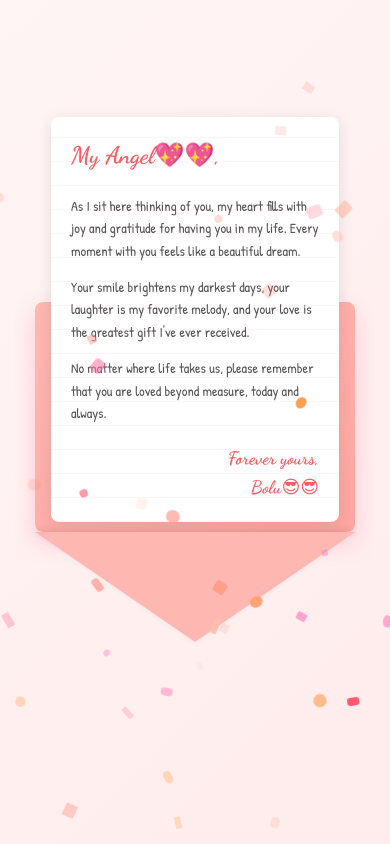
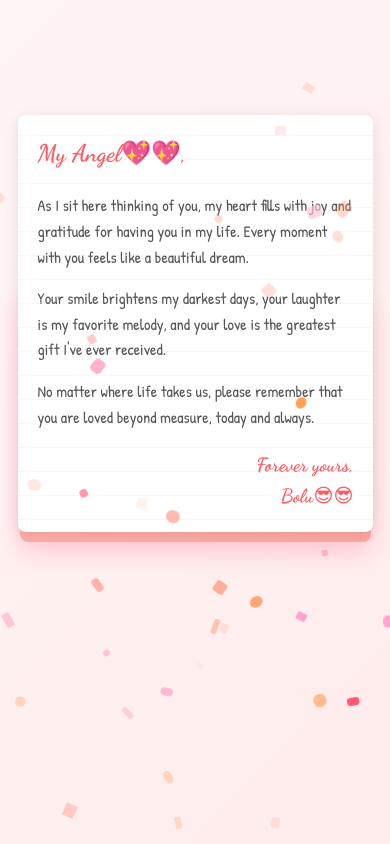
Before and after one commit to BoluOladipo/Letter_A, a plain HTML site: page index.html in a window 390 px wide. Both pictures are taken after a click on the element 195 px from the left and 422 px from the top of the page. Shown: the top 844 px of the page. Drawn offline with Linux system fonts and the light colour scheme.

Commit message:
Update index.html

```diff
--- a/index.html
+++ b/index.html
@@ -4,40 +4,33 @@
   <meta charset="UTF-8" />
   <meta name="viewport" content="width=device-width, initial-scale=1.0" />
   <title>Lovely Envelope</title>
-  <link href="https://fonts.googleapis.com/css2?family=Dancing+Script:wght@700&family=Patrick+Hand&display=swap" rel="stylesheet" />
+  <link href="https://fonts.googleapis.com/css2?family=Dancing+Script:wght@700&family=Patrick+Hand&display=swap" rel="stylesheet">
   <style>
     :root {
-      --vh: 100%;
+      --vh: 100vh;
     }
 
-    html, body {
-      margin: 0;
-      padding: 0;
-      height: 100%;
-      font-family: 'Patrick Hand', cursive;
-      background: linear-gradient(135deg, #fff5f5 0%, #ffecec 100%);
+    body {
       display: flex;
       justify-content: center;
       align-items: center;
-      overflow: auto;
-    }
-
-    body {
       height: calc(var(--vh, 1vh) * 100);
+      margin: 0;
+      background: linear-gradient(135deg, #fff5f5 0%, #ffecec 100%);
+      font-family: 'Patrick Hand', cursive;
     }
 
     .container {
       width: 90vw;
-      max-width: 320px;
+      max-width: 400px;
       perspective: 1000px;
-      margin: 20px;
+      position: relative;
     }
 
     .envelope {
+      width: 100%;
+      padding-top: 68%; /* Maintain aspect ratio */
       position: relative;
-      width: 100%;
-      height: 220px;
-      cursor: pointer;
       transform-style: preserve-3d;
       transition: transform 0.6s cubic-bezier(0.25, 1, 0.5, 1);
     }
@@ -51,30 +44,27 @@
       position: absolute;
       width: 100%;
       height: 100%;
+      top: 0;
+      left: 0;
       backface-visibility: hidden;
       border-radius: 8px;
+      box-shadow: 0 10px 25px rgba(255, 105, 140, 0.3);
     }
 
     .envelope-front {
-      background: linear-gradient(145deg, #ff9aa2 0%, #ff8a94 100%);
+      background: linear-gradient(145deg, #ff9aa2, #ff8a94);
       display: flex;
       justify-content: center;
       align-items: center;
-      box-shadow: 0 10px 25px rgba(255, 105, 140, 0.3);
       z-index: 2;
-      transform: rotateX(0deg);
-      text-align: center;
-      padding: 10px;
-      box-sizing: border-box;
     }
 
     .envelope-back {
-      background: linear-gradient(145deg, #ffb7b2 0%, #ffa6a1 100%);
+      background: linear-gradient(145deg, #ffb7b2, #ffa6a1);
       transform: rotateX(180deg);
       display: flex;
       justify-content: center;
       align-items: flex-end;
-      box-shadow: 0 10px 25px rgba(255, 105, 140, 0.3);
       padding-bottom: 10px;
     }
 
@@ -83,112 +73,28 @@
       top: 0;
       width: 0;
       height: 0;
-      border-left: 160px solid transparent;
-      border-right: 160px solid transparent;
-      border-top: 110px solid #ff9aa2;
+      border-left: 50% solid transparent;
+      border-right: 50% solid transparent;
+      border-top: 40% solid #ff9aa2;
+      z-index: 3;
       transform-origin: top;
       transition: all 0.6s cubic-bezier(0.25, 1, 0.5, 1);
-      z-index: 3;
-      filter: drop-shadow(0 -2px 3px rgba(0, 0, 0, 0.1));
+      filter: drop-shadow(0 -2px 3px rgba(0,0,0,0.1));
     }
 
     .envelope.open .envelope-flap {
       transform: rotateX(180deg);
-      border-top: 110px solid #ffb7b2;
-    }
-
-    .heart {
-      position: absolute;
-      font-size: 0;
-      color: #ff5a5f;
-      opacity: 0;
-      transition: all 0.8s cubic-bezier(0.18, 0.89, 0.32, 1.28);
-      z-index: 1;
-      text-shadow: 0 0 10px rgba(255, 90, 95, 0.5);
-    }
-
-    .heart.pop {
-      opacity: 1;
-      font-size: 50px;
-      transform: translateY(-120px) scale(1.5);
-    }
-
-    .letter {
-      position: absolute;
-      width: 90%;
-      max-height: 60vh;
-      background: white;
-      border-radius: 8px;
-      padding: 20px;
-      box-sizing: border-box;
-      transform: translateY(220px);
-      transition: transform 0.8s cubic-bezier(0.18, 0.89, 0.32, 1.28) 0.3s;
-      overflow-y: auto;
-      box-shadow: 0 3px 15px rgba(0, 0, 0, 0.1);
-      background-image: linear-gradient(to bottom, rgba(255, 154, 162, 0.1) 1px, transparent 1px);
-      background-size: 100% 24px;
-      background-position: 0 20px;
-    }
-
-    .envelope.open .letter {
-      transform: translateY(0);
-    }
-
-    .letter-content {
-      color: #555;
-      line-height: 1.6;
-      font-size: 16px;
-    }
-
-    .letter-content h2 {
-      font-family: 'Dancing Script', cursive;
-      color: #ff5a5f;
-      margin-top: 0;
-      font-size: 28px;
+      border-top-color: #ffb7b2;
     }
 
     .click-text {
       color: white;
-      font-size: 22px;
-      text-shadow: 1px 1px 3px rgba(0, 0, 0, 0.3);
+      font-size: 1.3rem;
+      text-shadow: 1px 1px 3px rgba(0,0,0,0.3);
+      font-family: 'Dancing Script', cursive;
+      text-align: center;
+      padding: 0 10px;
       animation: pulse 2s infinite, float 3s ease-in-out infinite;
-      font-family: 'Dancing Script', cursive;
-    }
-
-    .signature {
-      font-family: 'Dancing Script', cursive;
-      font-size: 24px;
-      margin-top: 20px;
-      color: #ff5a5f;
-      text-align: right;
-    }
-
-    .stamp {
-      position: absolute;
-      top: 15px;
-      right: 15px;
-      width: 50px;
-      height: 50px;
-      background: #ff5a5f;
-      border-radius: 50%;
-      display: flex;
-      justify-content: center;
-      align-items: center;
-      color: white;
-      font-family: 'Patrick Hand', cursive;
-      font-size: 10px;
-      transform: rotate(15deg);
-      box-shadow: 0 2px 5px rgba(0, 0, 0, 0.2);
-      opacity: 0.9;
-    }
-
-    .confetti {
-      position: absolute;
-      width: 10px;
-      height: 10px;
-      background-color: #ff5a5f;
-      opacity: 0;
-      z-index: 10;
     }
 
     @keyframes pulse {
@@ -202,32 +108,87 @@
       50% { transform: translateY(-10px); }
     }
 
-    @media (max-width: 480px) {
-      .click-text {
-        font-size: 18px;
+    .stamp {
+      position: absolute;
+      top: 15px;
+      right: 15px;
+      width: 50px;
+      height: 50px;
+      background: #ff5a5f;
+      border-radius: 50%;
+      color: white;
+      font-family: 'Patrick Hand', cursive;
+      font-size: 10px;
+      display: flex;
+      justify-content: center;
+      align-items: center;
+      transform: rotate(15deg);
+      box-shadow: 0 2px 5px rgba(0,0,0,0.2);
+      opacity: 0.9;
+    }
+
+    .letter {
+      width: 90%;
+      max-height: 60vh;
+      background: white;
+      border-radius: 8px;
+      padding: 20px;
+      overflow-y: auto;
+      box-shadow: 0 3px 15px rgba(0, 0, 0, 0.1);
+      background-image: linear-gradient(to bottom, rgba(255, 154, 162, 0.1) 1px, transparent 1px);
+      background-size: 100% 24px;
+      background-position: 0 20px;
+      transform: translateY(150%);
+      transition: transform 0.8s ease 0.3s;
+      position: absolute;
+    }
+
+    .envelope.open .letter {
+      transform: translateY(0);
+    }
+
+    .letter-content {
+      color: #555;
+      line-height: 1.6;
+      font-size: 1rem;
     }
 
     .letter-content h2 {
-        font-size: 24px;
-      }
-
-      .letter-content {
-        font-size: 14px;
+      font-family: 'Dancing Script', cursive;
+      color: #ff5a5f;
+      margin-top: 0;
+      font-size: 1.5rem;
     }
 
     .signature {
-        font-size: 18px;
+      font-family: 'Dancing Script', cursive;
+      font-size: 1.2rem;
+      margin-top: 20px;
+      color: #ff5a5f;
+      text-align: right;
     }
 
-      .stamp {
-        width: 40px;
-        height: 40px;
-        font-size: 8px;
+    .heart {
+      position: absolute;
+      font-size: 0;
+      color: #ff5a5f;
+      opacity: 0;
+      z-index: 1;
     }
 
     .heart.pop {
-        font-size: 36px;
+      opacity: 1;
+      font-size: 50px;
+      transform: translateY(-120px) scale(1.5);
     }
+
+    .confetti {
+      position: absolute;
+      width: 10px;
+      height: 10px;
+      background-color: #ff5a5f;
+      opacity: 0;
+      z-index: 10;
     }
   </style>
 </head>
@@ -265,19 +226,15 @@
         createHearts();
         createConfetti();
       } else {
-        const hearts = document.querySelectorAll('.heart:not(#heart)');
-        const confetti = document.querySelectorAll('.confetti');
-        hearts.forEach(h => h.remove());
-        confetti.forEach(c => c.remove());
+        document.querySelectorAll('.heart:not(#heart)').forEach(h => h.remove());
+        document.querySelectorAll('.confetti').forEach(c => c.remove());
       }
     });
 
     function createHearts() {
       setTimeout(() => {
         heart.classList.add('pop');
-        setTimeout(() => {
-          heart.classList.remove('pop');
-        }, 1000);
+        setTimeout(() => heart.classList.remove('pop'), 1000);
       }, 300);
 
       for (let i = 0; i < 15; i++) {
@@ -287,7 +244,7 @@
           newHeart.className = 'heart';
           newHeart.style.left = `${Math.random() * 80 + 10}%`;
           newHeart.style.fontSize = `${Math.random() * 25 + 25}px`;
-          newHeart.style.transition = `all ${Math.random() * 2 + 1.5}s cubic-bezier(0.18, 0.89, 0.32, 1.28)`;
+          newHeart.style.transition = `all ${Math.random() * 2 + 1.5}s ease`;
           document.querySelector('.envelope-back').appendChild(newHeart);
 
           setTimeout(() => {
@@ -296,9 +253,7 @@
             newHeart.style.opacity = '0';
           }, 10);
 
-          setTimeout(() => {
-            newHeart.remove();
-          }, 3000);
+          setTimeout(() => newHeart.remove(), 3000);
         }, i * 150);
       }
     }
@@ -323,21 +278,18 @@
             confetti.style.transition = `all ${Math.random() * 3 + 2}s ease-out`;
           }, 10);
 
-          setTimeout(() => {
-            confetti.remove();
-          }, 5000);
+          setTimeout(() => confetti.remove(), 5000);
         }, i * 50);
       }
     }
 
-    // Adjust for iOS full viewport height
-    function adjustViewportHeight() {
-      const vh = window.innerHeight * 0.01;
-      document.documentElement.style.setProperty('--vh', `${vh}px`);
+    // Fix iOS height issue
+    function updateVH() {
+      document.documentElement.style.setProperty('--vh', `${window.innerHeight * 0.01}px`);
     }
-
-    window.addEventListener('resize', adjustViewportHeight);
-    window.addEventListener('load', adjustViewportHeight);
+    window.addEventListener('resize', updateVH);
+    window.addEventListener('orientationchange', updateVH);
+    updateVH();
   </script>
 </body>
 </html>
```
Lines whose indentation alone changed are shown as unchanged.
